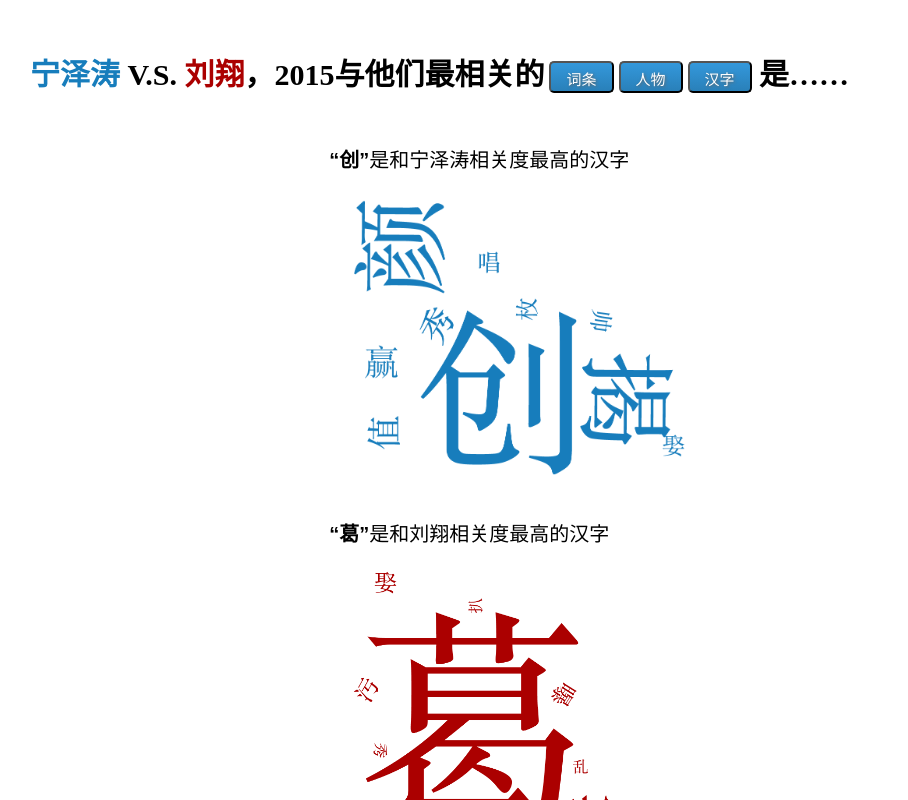
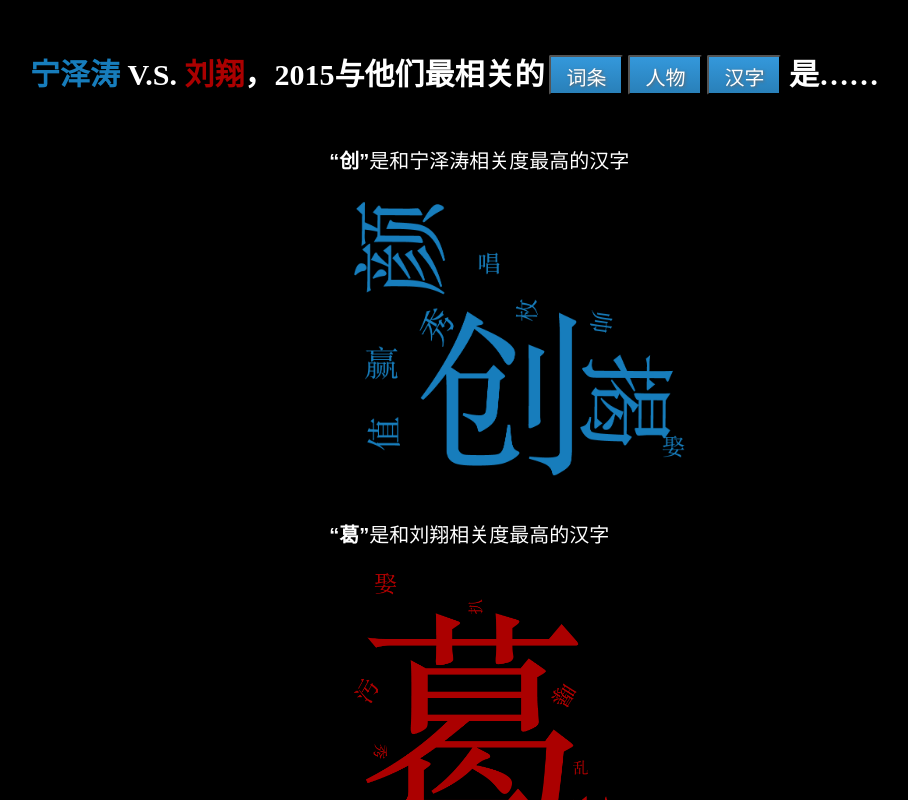
Before and after one commit to theopenwindow/sports, a plain HTML site: page China.html in a window 1280 px wide. Both pictures are taken after a click on the button "汉字". Shown: the top 800 px of the page, without its empty margins (78-986 px from the left). Drawn offline with nearby package versions, Linux system fonts and the light colour scheme.

Commit message:
background-color

```diff
--- a/China.html
+++ b/China.html
@@ -5,6 +5,9 @@
 	<title>Key Comparison between Sports Stars</title>
 	<script type="text/javascript" src="https://cdnjs.cloudflare.com/ajax/libs/d3/3.5.6/d3.min.js"></script>
 	<style>
+		body {
+			background-color: black;
+		}
 		.container {
 			margin: 50px;
 		}
@@ -12,6 +15,7 @@
 		h1 {
 			font-size: 30px;
 			margin: 50px;
+			color: white;
 		}
 
 		.btn {
@@ -23,11 +27,11 @@
 			  background-image: linear-gradient(to bottom, #3498db, #2980b9);
 			  -webkit-border-radius: 10;
 			  -moz-border-radius: 10;
-			  border-radius: 5px;
+			  border-radius: 2px;
 			  text-shadow: 1px 1px 3px #666666;
 			  font-family: Arial;
 			  color: #ffffff;
-			  font-size: 15px;
+			  font-size: 20px;
 			  padding: 5px 15px 2px 15px;
 			  text-decoration: none;
 			  margin-left: 5px;
@@ -56,12 +60,14 @@
 		.axis_left text {
 			font-family: sans-serif;
 			font-size: 12px;
+			fill: white;
 		}
 
 		#text_freq {
 			padding-left: 30%;
 			font-family: sans-serif;
 			font-size: 20px;
+			color: white
 		}
 
 		#NBA {
@@ -315,7 +321,8 @@
 					  	return d.word;
 					  })
 				  .attr("font-family", "sans-serif")
-				  .attr("font-weight", "bold");
+				  .attr("font-weight", "bold")
+				  .attr("fill", "white");
 
  		 };
 
@@ -376,7 +383,8 @@
 					  	return d.word;
 					  })
 				  .attr("font-family", "sans-serif")
-				  .attr("font-weight", "bold");
+				  .attr("font-weight", "bold")
+				  .attr("fill", "white");
 
  		 };
 
```
Also changed, not shown: NBA.html (+14 -5 lines), index.html (+1 -1 lines).
